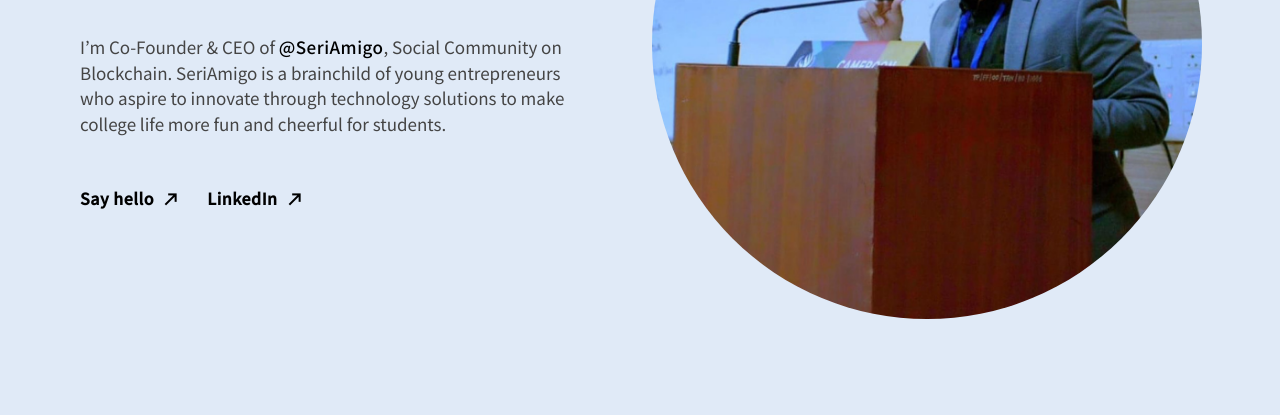
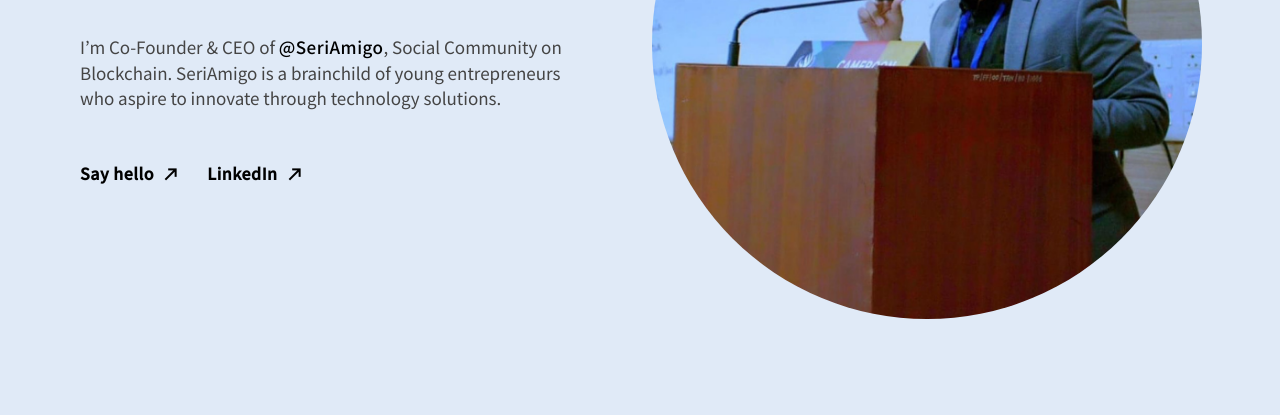
Before and after one commit to kanwarmanraj/founder, a plain HTML site: page index.html in a window 1280 px wide. Shown: the part 383-798 px from the top of the page. Drawn offline with nearby package versions, Linux system fonts and the light colour scheme.

Commit message:
Update index.html

```diff
--- a/index.html
+++ b/index.html
@@ -101,7 +101,7 @@
             <h2><span>I'm Kanwar Manraj</span></h2>
             <p class="speech">
               I’m  Co-Founder & CEO of <a href="https://seriamigo.com/" target="_blank">@SeriAmigo</a>, Social Community on Blockchain.
-               SeriAmigo is a brainchild of young entrepreneurs who aspire to innovate through technology solutions to make college life more fun and cheerful for students.
+               SeriAmigo is a brainchild of young entrepreneurs who aspire to innovate through technology solutions.
             </p>
             <div class="social">
               <a href="mailto:kanwarmanraj@seriamigo.com">  Say hello<span class="material-symbols-outlined arrow">
```
